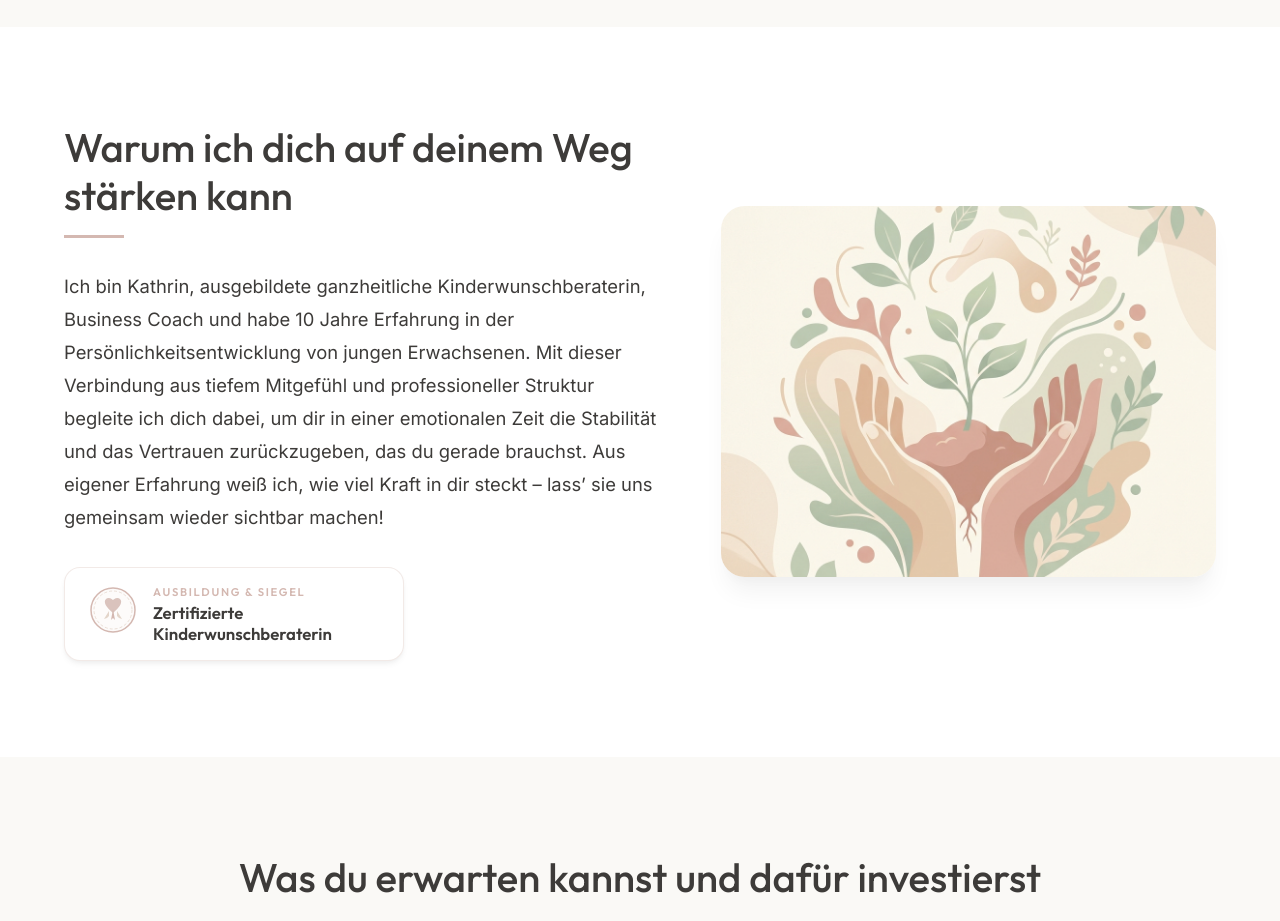
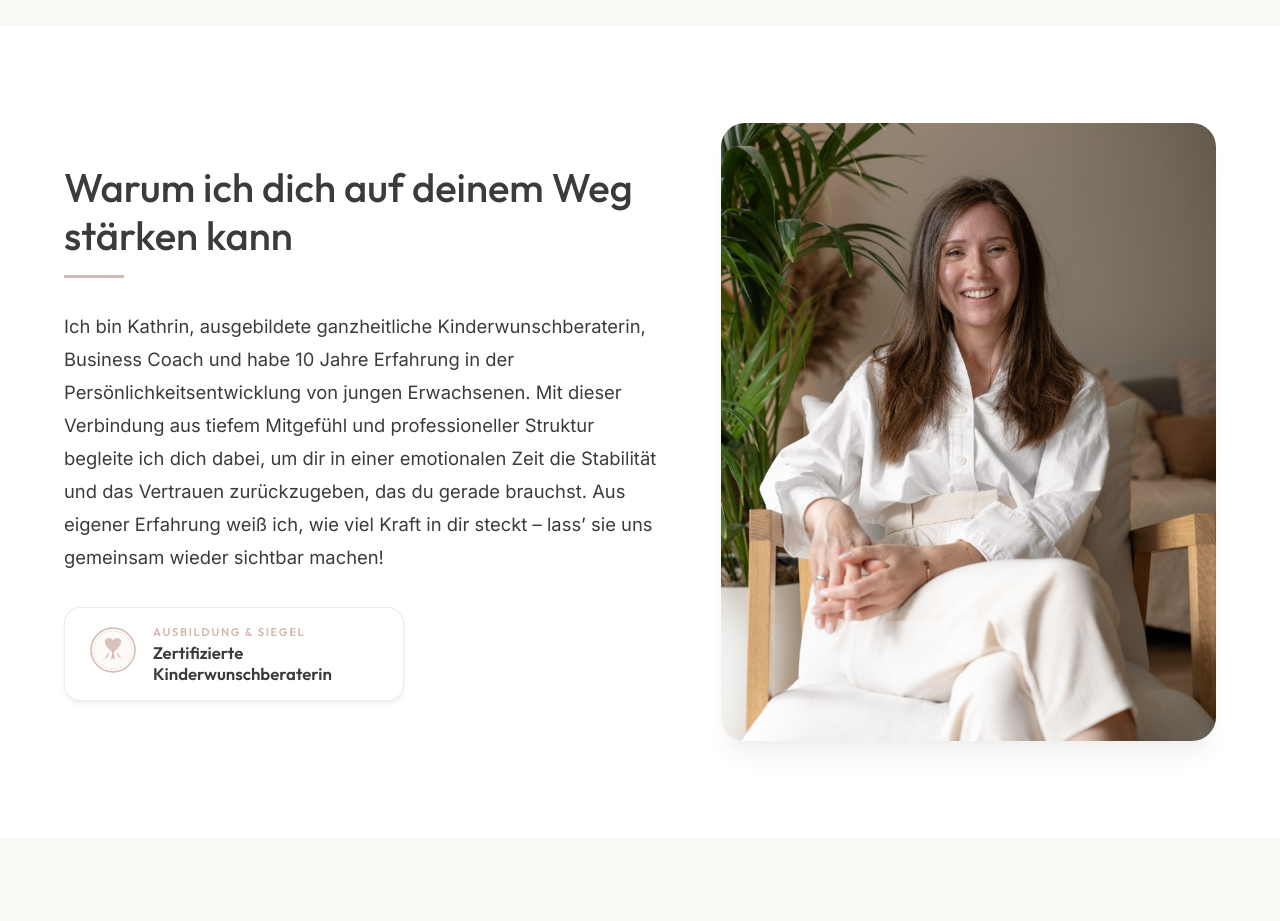
Before and after one commit to nielsinoglindini/kinderwunsch, a React (Vite) app: page / in a window 1280 px wide. Shown: the part 2900-3821 px from the top of the page. Built offline with nearby package versions, Linux system fonts and the light colour scheme.

Commit message:
add new photos

```diff
--- a/src/App.tsx
+++ b/src/App.tsx
@@ -258,7 +258,7 @@ function App() {
           <div className="animate-on-scroll">
             <div className="strengthen-image-wrapper">
               <img
-                src="strengthen_graphic.png"
+                src="strengthen_graphic.jpg"
                 alt="Wachstum und Unterstützung im Kinderwunsch"
                 className="strengthen-image"
               />
--- a/src/index.css
+++ b/src/index.css
@@ -313,13 +313,14 @@ a {
   border-radius: var(--radius-lg);
   overflow: hidden;
   box-shadow: var(--shadow-lg);
-  aspect-ratio: 4/3;
+  aspect-ratio: 4/5;
 }
 
 .strengthen-image {
   width: 100%;
   height: 100%;
   object-fit: cover;
+  object-position: center 15%;
   transition: transform 0.7s ease;
 }
 
```
Also changed, not shown: public/hero.jpg, public/strengthen_graphic.jpg (added).
